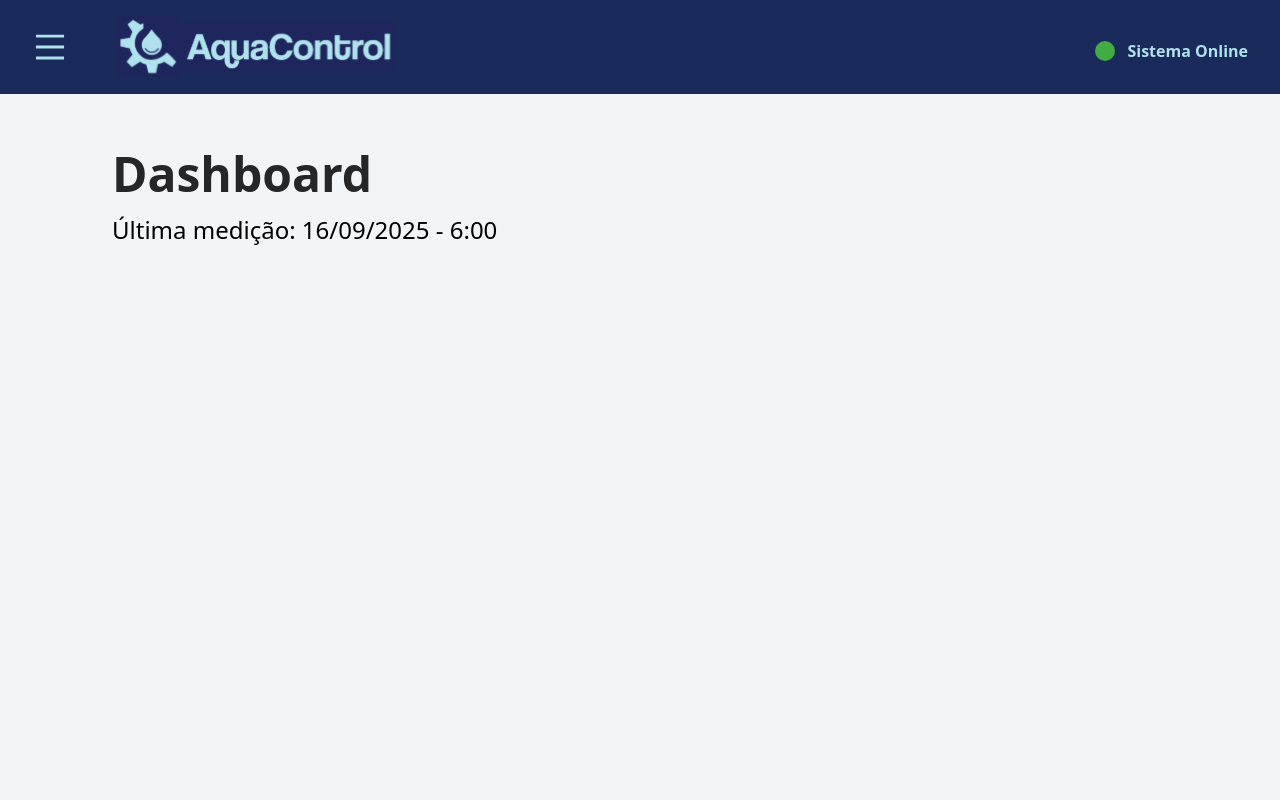
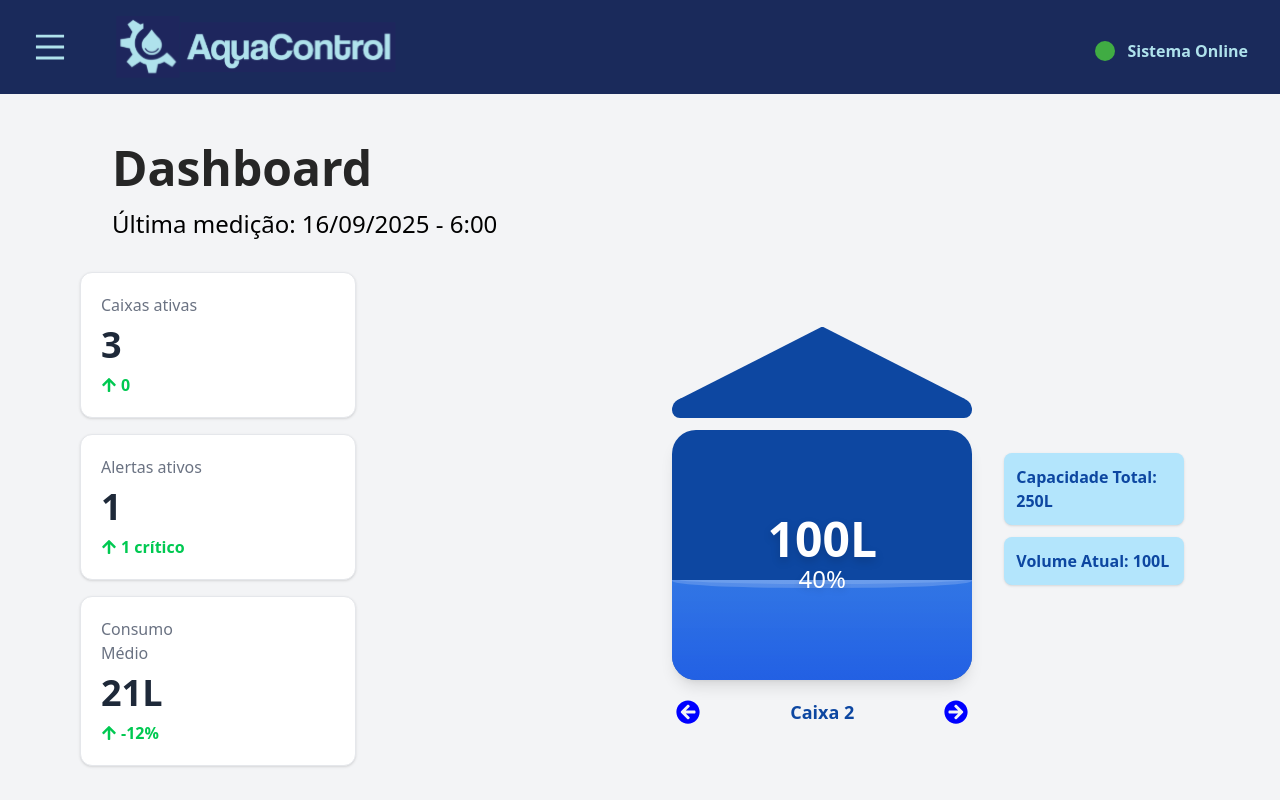
Before and after one commit to ICWaterControl/frontend, a Next.js app: page / in a window 1280 px wide. Shown: the top 800 px of the page. Built offline with nearby package versions, Linux system fonts and the light colour scheme.

Commit message:
feat: impplement CaixaDAgua Component and InfoBox Component

```diff
--- /dev/null
+++ b/src/app/components/CaixaDagua/CaixaDagua.css
@@ -0,0 +1,39 @@
+/* TAMPA */
+.clip-path-lid {
+  clip-path: polygon(50% 0%, 0.8% 100%, 99.2% 100%);
+}
+
+/* ÁGUA */
+#nivelAgua {
+  overflow: hidden;
+  will-change: height, transform;
+  backface-visibility: hidden;
+  transform-style: preserve-3d;
+  transform: translateZ(0); /* Força aceleração de hardware sem alterar visual */
+
+  /* Gradiente mantido, mas simples para não impactar performance */
+  background: linear-gradient(to bottom,
+    rgba(59, 130, 246, 0.8) 0%,
+    rgba(37, 99, 235, 0.9) 100%
+  );
+}
+
+#nivelAgua::before,
+#nivelAgua::after {
+  content: '';
+  position: absolute;
+  top: -8px;
+  width: 100%;
+  height: 16px;
+  background-color: rgba(255, 255, 255, 0.25);
+  border-radius: 45%;
+}
+
+#nivelAgua::before {
+  opacity: 0.7;
+}
+
+#nivelAgua::after {
+  opacity: 0.5;
+  height: 12px; /* Levemente menor para variação */
+}
--- /dev/null
+++ b/src/app/components/CaixaDagua/CaixaDagua.tsx
@@ -0,0 +1,82 @@
+'use client';
+
+import { useState } from 'react';
+import { FaArrowCircleRight, FaArrowCircleLeft } from "react-icons/fa";
+import './CaixaDagua.css';
+
+export function CaixaDagua() {
+    const totalCapacity = 250; // Capacidade total em litros
+    const [volume, setVolume] = useState(100); // Volume atual em litros
+    const [caixaIndex, setCaixaIndex] = useState(1);
+
+    // MOCK DE DADSOS
+    const currentPercentage = Math.round((volume / totalCapacity) * 100);
+    const handleAlterarVolume = () => { // Gera um volume aleatório entre 0 e a capacidade total
+        const newVolume = Math.floor(Math.random() * (totalCapacity + 1));
+        setVolume(newVolume);
+        setCaixaIndex((prevIndex) => (prevIndex + 1) % 3);
+    };
+
+    return (
+        <div className="flex flex-col items-center p-4 font-sans bg-gray-100"> {/* Removi min-h-screen e justify-center para evitar ocupação total da tela e sobreposição com header fixo. Adicione pt-[altura-do-header] se necessário, ex: pt-16 para um header de ~64px */}
+            <div className="flex flex-col sm:flex-row items-center gap-5 sm:gap-8 w-full max-w-md sm:max-w-2xl mx-auto"> {/* Adicionei max-w e mx-auto para centralizar sem forçar altura total */}
+
+                {/* Contêiner da Caixa D'água */}
+                <div className="w-[300px] flex-shrink-0">
+
+                    {/* Tampa */}
+                    <div className="h-[75px] bg-primary-blue-dark clip-path-lid rounded-2xl z-0"></div> {/* Adicionei z-0 para garantir que fique abaixo de elementos fixos como header */}
+                    <div className="h-[20px] bg-primary-blue-dark rounded-b-2xl rounded-t-3xl mb-2 -translate-y-1 z-0"></div> {/* Mesmo z-index para consistência */}
+
+                    {/* Tanque */}
+                    <div className="relative h-[250px] bg-primary-blue-dark rounded-3xl overflow-hidden shadow-lg z-0"> {/* z-0 para manter abaixo */}
+
+                        {/* Nível da Água */}
+                        <div
+                            id="nivelAgua"
+                            className="absolute bottom-0 left-0 right-0 bg-primary-blue-light
+                                       flex flex-col justify-center items-center
+                                       transition-all duration-1500 ease-in-out"
+                            style={{ height: `${currentPercentage}%` }}
+                        />
+
+                        <div className="absolute inset-0 flex flex-col justify-center items-center text-white z-10">
+                            <span className="text-5xl font-bold leading-none drop-shadow-lg">{volume}L</span>
+                            <span className="text-2xl font-medium block drop-shadow-md">{currentPercentage}%</span>
+                        </div>
+                    </div>
+                    <div className='w-full flex text-center items-center justify-between translate-y-4'>
+                        <button
+                            className="cursor-pointer p-1 hover:scale-110 transition-transform" // Adicionei padding e hover para melhor UX
+                            onClick={handleAlterarVolume}
+                        >
+                            <FaArrowCircleLeft color='blue' size={24} /> {/* Removi mr-2 desnecessário e adicionei size para consistência */}
+                        </button>
+
+                        <p className="text-primary-blue-dark font-semibold flex-1 text-center mx-4 text-lg"> {/* flex-1 para ocupar espaço central e text-center para alinhar no meio; mx-4 para espaçamento dos botões */}
+                            Caixa {caixaIndex+1}
+                        </p>
+
+                        <button
+                            className="cursor-pointer p-1 hover:scale-105 transition-transform duration-500" // Mesmas melhorias no botão direito
+                            onClick={handleAlterarVolume}
+                        >
+                            <FaArrowCircleRight color='blue' size={24} />
+                        </button>
+                    </div>
+                </div>
+
+                {/* Informações de Volume */}
+                <div className="flex flex-col gap-3 text-center sm:text-left">
+                    <div className="bg-info-blue-light p-3 rounded-lg shadow-sm text-primary-blue-dark font-semibold">
+                        Capacidade Total: {totalCapacity}L
+                    </div>
+                    <div className="bg-info-blue-light p-3 rounded-lg shadow-sm text-primary-blue-dark font-semibold">
+                        Volume Atual: {volume}L
+                    </div>
+                </div>
+            </div>
+
+        </div>
+    );
+}
--- a/src/app/components/Footer.tsx
+++ b/src/app/components/Footer.tsx
@@ -1,9 +1,12 @@
-
+import Image from "next/image";
 
 export function Footer() {
     return (
-        <footer>
-
+        <footer className="flex flex-col bg-primary-blue max-h-screen items-center">
+            <div className="flex justify-center cursor-pointer py-16">
+                <Image src="/logo.svg" alt="Logo" className="w-16" width={10} height={10} />
+                <Image src="/logo-text.svg" alt="Logo Text" className="w-54" width={10} height={10} />
+            </div>
         </footer>
     );
 
--- a/src/app/components/Header.tsx
+++ b/src/app/components/Header.tsx
@@ -4,7 +4,7 @@ import { AiOutlineMenu } from "react-icons/ai";
 
 export function Header() {
     return (
-        <header className="flex justify-center px-8 3xl:px-20 items-center-safe bg-primary-blue">
+        <header className="flex justify-center fixed z-10 w-full px-8 3xl:px-20 items-center-safe bg-primary-blue">
             <div className="flex justify-center mr-12 items-center cursor-pointer">
                 <AiOutlineMenu size={36} className="text-secondary-blue" />
             </div>
--- /dev/null
+++ b/src/app/components/InfoBox.tsx
@@ -0,0 +1,38 @@
+import { FaArrowUp, FaArrowDown } from 'react-icons/fa';
+
+interface StatsCardProps {
+  titulo: string;
+  valor: string | number;
+  descricao: string;
+  status: 'increase' | 'decrease'; // Controla a cor e o ícone da seta
+  //icon: React.ReactNode;
+}
+
+export default function InfoBox({ titulo, valor, descricao, status,/* icon*/ }: StatsCardProps) {
+  const isIncrease = status === 'increase';
+  const changeColor = isIncrease ? 'text-green-500' : 'text-red-500';
+
+  return (
+    <div className="bg-white py-5 pr-36 pl-5 rounded-xl shadow-sm border border-gray-200 max-w-xs">
+      <div className="flex justify-between items-start">
+
+        <div className="flex flex-col">
+          <h3 className="text-base font-medium text-gray-500">{titulo}</h3>
+          <p className="text-4xl font-bold text-gray-800 my-2">{valor}</p>
+          <div className={`flex items-center gap-1 ${changeColor}`}>
+            {isIncrease
+              ? <FaArrowUp className="w-4 h-4" />
+              : <FaArrowDown className="w-4 h-4" />
+            }
+            <span className="font-semibold">{descricao}</span>
+          </div>
+        </div>
+
+        <div>
+          {/*icon*/}
+        </div>
+
+      </div>
+    </div>
+  );
+}
--- a/src/app/globals.css
+++ b/src/app/globals.css
@@ -5,4 +5,7 @@
   --color-primary-blue: #1A2A5B;
   --color-secondary-blue: #AFE2EC;
   --color-green-ball: #40AC43;
+  --color-primary-blue-dark: #0d47a1;
+  --color-primary-blue-light: #29b6f6;
+  --color-info-blue-light: #b3e5fc;
 }
--- a/src/app/layout.tsx
+++ b/src/app/layout.tsx
@@ -1,6 +1,7 @@
 import type { Metadata } from "next";
 import "./globals.css";
 import { Header } from "./components/Header";
+import { Footer } from "./components/Footer";
 
 export const metadata: Metadata = {
   title: "Dashboard",
@@ -17,6 +18,7 @@ export default function RootLayout({
       <body>
         <Header/>
         {children}
+        <Footer/>
       </body>
     </html>
   );
--- a/src/app/page.tsx
+++ b/src/app/page.tsx
@@ -1,12 +1,26 @@
+//import { CaixaDagua } from "./components/CaixaDagua/CaixaDagua";
+
+import { CaixaDagua } from "./components/CaixaDagua/CaixaDagua";
+import InfoBox from "./components/InfoBox";
 
 
 export default function Dashboard() {
     return (
         <main className="bg-gray-100 min-h-screen">
-            <div className="px-28 py-14">
+            <section className="px-28 pt-36">
                 <h1 className="text-5xl font-bold text-neutral-800 mb-4">Dashboard</h1>
                 <p className="text-2xl">Última medição: 16/09/2025 - 6:00</p>
-            </div>
+            </section>
+            <section className="w-full flex grid-cols-2 gap-75 py-8 px-36 items-center justify-center pb-18 lg:px-20 3xl:px-36 lg:flex-row flex-col">
+                <div className="flex flex-col gap-8 md:gap-6 lg:gap-4">
+                    <InfoBox titulo="Caixas ativas" valor={3} descricao="0" status='increase'/>
+                    <InfoBox titulo="Alertas ativos" valor={1} descricao="1 crítico" status='increase'/>
+                    <InfoBox titulo="Consumo Médio" valor="21L" descricao="-12%" status='increase'/>
+                </div>
+                <div className="">
+                    <CaixaDagua />
+                </div>
+            </section>
         </main>
     );
 }
```
